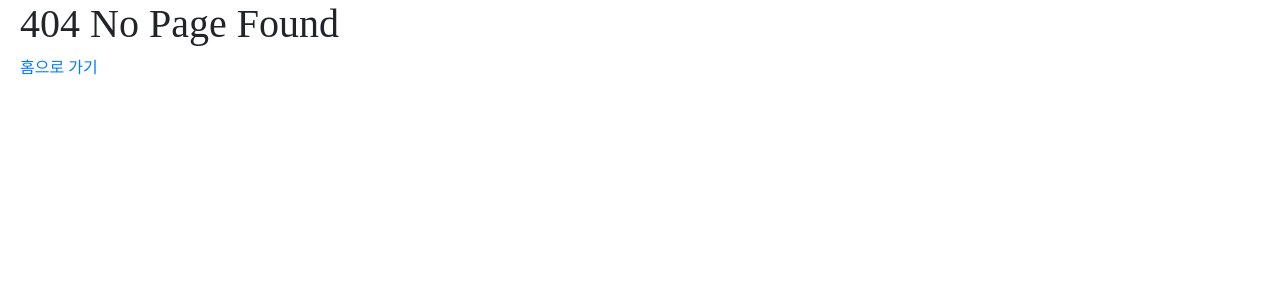
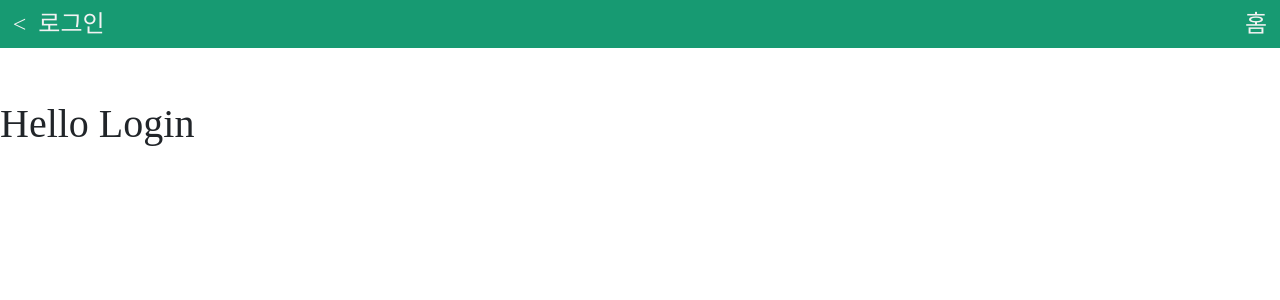
Before and after one commit to jinkyolee/hsok-admin, a React (Create React App) app: page /users in a window 1280 px wide. Before the commit this address had no page. Shown: the top 300 px of the page. Built offline with nearby package versions, Linux system fonts and the light colour scheme.

Commit message:
converted App.js and Navigation.js from class components to functional componenets
converted App.js and Navigation.js from class components to functional componenets using hooks

added hooks folder with hooks used in functional components

```diff
--- a/public/index.css
+++ b/public/index.css
@@ -58,7 +58,7 @@ span {
   }
 
   .top-item--mob {
-    margin-top: 15% !important;
+    margin-top: 16% !important;
   }
 
   .hidden--desk {
--- a/src/App.js
+++ b/src/App.js
@@ -1,5 +1,6 @@
-import React from "react";
-import { Route, Switch, BrowserRouter } from "react-router-dom";
+import React, { useState } from "react";
+import { Route, Switch, BrowserRouter, Redirect } from "react-router-dom";
+import useSetURLs from "./js/hooks/useSetURLs";
 import Navigation from "./js/components/Navigation";
 import Home from "./js/routes/Home";
 import NewRequests from "./js/routes/NewRequests";
@@ -7,26 +8,46 @@ import AnsweredReqs from "./js/routes/AnsweredRequests";
 import RequestDetail from "./js/routes/RequestDetail";
 import AnswerDetail from "./js/routes/AnswerDetail";
 import AnswerPage from "./js/routes/AnswerPage";
+import LoginPage from "./js/routes/LoginPage";
 import NoMatch from "./js/routes/NoMatch";
 
-function App() {
+const authRoutes = (
+  <Switch>
+    <Route path="/" exact={true} component={Home} />
+    <Route path="/new-requests" component={NewRequests} />
+    <Route path="/answered-requests" component={AnsweredReqs} />
+    <Route path="/request-detail" component={RequestDetail} />
+    <Route path="/answer-detail" component={AnswerDetail} />
+    <Route path="/answer-request" component={AnswerPage} />
+    <Route path="*" component={NoMatch} />
+  </Switch>
+);
+
+const guestRoutes = (location, loginCallback) => {
+  return (
+    <Switch>
+      <Route path="/" exact={true} component={Home} />
+      <Route path="/users" component={LoginPage} />
+      <Route path="*">
+        <Redirect to={{ pathname: "/users", state: { referrer: location } }} />
+      </Route>
+    </Switch>
+  );
+};
+
+const App = () => {
+  const [loginStat, setLoginStat] = useState(false);
+  let location = useSetURLs(window.location.pathname);
+
   return (
     <BrowserRouter>
       <Switch>
         <Navigation>
-          <Switch>
-            <Route path="/" exact={true} component={Home} />
-            <Route path="/new-requests" component={NewRequests} />
-            <Route path="/answered-requests" component={AnsweredReqs} />
-            <Route path="/request-detail" component={RequestDetail} />
-            <Route path="/answer-detail" component={AnswerDetail} />
-            <Route path="/answer-request" component={AnswerPage} />
-            <Route path="*" component={NoMatch} />
-          </Switch>
+          {loginStat ? authRoutes : guestRoutes(location, setLoginStat)}
         </Navigation>
       </Switch>
     </BrowserRouter>
   );
-}
+};
 
 export default App;
--- a/src/css/components/Request.css
+++ b/src/css/components/Request.css
@@ -22,7 +22,7 @@
 .carousel__image {
   height: 100%;
   width: 100%;
-  object-fit: fill;
+  object-fit: cover;
   border-radius: 20px;
 }
 
@@ -61,10 +61,6 @@
 
 .request__descrip--answered {
   color: #e8a818;
-}
-
-.request__image {
-  object-fit: fill;
 }
 
 @media screen and (min-width: 840px) {
--- a/src/css/routes/AnswerDetail.css
+++ b/src/css/routes/AnswerDetail.css
@@ -136,10 +136,21 @@
   }
 
   .answer-input {
-    width: 70%;
     height: 50px;
     border-radius: 10px;
     font-size: smaller;
+  }
+
+  @media screen and (min-width: 375px) {
+    .answer-input {
+      width: 80%;
+    }
+  }
+
+  @media screen and (max-width: 375px) {
+    .answer-input {
+      width: 75%;
+    }
   }
 
   .add-img-button {
@@ -158,7 +169,7 @@
 
   /* 견적 답변 페이지 */
   .answer__text {
-    width: 90%;
+    width: 100%;
     height: auto;
     border-radius: 10px;
   }
--- a/src/js/components/Navigation.js
+++ b/src/js/components/Navigation.js
@@ -1,113 +1,58 @@
-import React from "react";
+import React, { useState, useEffect } from "react";
 import "../../css/components/Navigation.css";
 import { Link } from "react-router-dom";
+import useSetTabs from "../hooks/useSetTabs";
+import useSetNavType from "../hooks/useSetNavType";
 
-function setTabs(url) {
-  var link;
-  var title;
-  var classTag;
-  var tagType;
+const Navigation = (props) => {
+  const [template, setTemplate] = useState("");
+  const { children, location } = props,
+    { pathname } = location;
+  const { link, title, status } = useSetTabs(pathname);
+  const tagType = useSetNavType();
 
-  const screenSize = window.screen.width;
-
-  switch (url) {
-    case "/new-requests":
-      link = "/";
-      title = "새 요청";
-      classTag = "column";
-      break;
-    case "/request-detail":
-      link = "/new-requests";
-      title = "세부 사항";
-      classTag = "column";
-      break;
-    case "/answer-request":
-      link = "/request-detail";
-      title = "견적 답변하기";
-      classTag = "column--large";
-      break;
-    case "/answered-requests":
-      link = "/";
-      title = "답변한 요청";
-      classTag = "column";
-      break;
-    case "/answer-detail":
-      link = "/answered-requests";
-      title = "답변 보기";
-      classTag = "column";
-      break;
-    default:
-      break;
-  }
-
-  if (screenSize > 840) {
-    tagType = "span";
-  } else if (screenSize < 840) {
-    tagType = "link";
-  }
-
-  const elements = { link, title, tagType, classTag };
-  return elements;
-}
-
-export default function Navigation(props) {
+  useEffect(() => {
     var navBar;
-  const { children } = props;
-  var url = props.location.pathname;
-  var elements = setTabs(url);
-
-  if (url === "/") {
+    if (pathname === "/") {
       navBar = (
         <nav className="nav-bar center--mob">
           <span className="nav-bar__text pos-left margin-none--mob">H:SOK</span>
         </nav>
       );
-  } else if (
-    url === "/new-requests" ||
-    url === "/request-detail" ||
-    url === "/answer-request"
-  ) {
+    } else {
+      if (tagType === "link") {
         navBar = (
-      <nav className="nav-bar">
-        {elements.tagType === "link" ? (
+          <nav className={`nav-bar nav-bar${status} center`}>
             <div className="pos-left column">
-            <Link to={elements.link} className="nav-bar__text">
-              {"<"}&nbsp;&nbsp;{elements.title}
+              <Link to={link} className="nav-bar__text">
+                {"<"}&nbsp;&nbsp;{title}
               </Link>
             </div>
-        ) : (
-          <span className="pos-left nav-bar__text">{elements.title}</span>
-        )}
             <Link to="/" className="pos-right">
               홈
             </Link>
           </nav>
         );
-  } else if (url === "/answered-requests" || "/answer-detail") {
+      } else {
         navBar = (
-      <nav className="nav-bar nav-bar--answered">
-        {elements.tagType === "link" ? (
-          <div className="pos-left">
-            <Link to={elements.link} className="nav-bar__text">
-              {"<"} {elements.title}
-            </Link>
-          </div>
-        ) : (
-          <span className="pos-left nav-bar__text">{elements.title}</span>
-        )}
+          <nav className={`nav-bar nav-bar${status} center--mob`}>
+            <span className="pos-left nav-bar__text">{title}</span>
             <Link to="/" className="pos-right">
               홈
             </Link>
           </nav>
         );
       }
-
-  const template = (
+    }
+    setTemplate(
       <div className="main">
         {navBar}
         {children}
       </div>
     );
+  }, [props, children, link, pathname, status, tagType, title]);
 
   return template;
-}
+};
+
+export default Navigation;
--- /dev/null
+++ b/src/js/hooks/usePrevState.js
@@ -0,0 +1,13 @@
+import { useRef, useEffect } from "react";
+
+const usePrevState = (value) => {
+  const ref = useRef();
+
+  useEffect(() => {
+    ref.current = value;
+  }, [value]);
+
+  return ref.current;
+};
+
+export default usePrevState;
--- /dev/null
+++ b/src/js/hooks/useSetNavType.js
@@ -0,0 +1,18 @@
+import { useState, useEffect } from "react";
+
+const useSetNavType = () => {
+  const screenSize = window.screen.width;
+  const [tagType, setTagType] = useState("");
+
+  useEffect(() => {
+    if (screenSize > 840) {
+      setTagType("span");
+    } else if (screenSize < 840) {
+      setTagType("link");
+    }
+  }, [screenSize]);
+
+  return tagType;
+};
+
+export default useSetNavType;
--- /dev/null
+++ b/src/js/hooks/useSetTabs.js
@@ -0,0 +1,51 @@
+// Custom Hooks for setting tab elements
+import { useState, useEffect } from "react";
+
+const useSetTabs = (url) => {
+  const [link, setLink] = useState(""),
+    [title, setTitle] = useState(""),
+    [classTag, setClassTag] = useState(""),
+    [status, setStatus] = useState("");
+
+  useEffect(() => {
+    if (url === "/new-requests") {
+      setLink("/");
+      setTitle("새 요청");
+      setClassTag("column");
+    } else if (url === "/request-detail") {
+      setLink("/new-requests");
+      setTitle("세부 사항");
+      setClassTag("column");
+    } else if (url === "/answer-request") {
+      setLink("/request-detail");
+      setTitle("견적 답변하기");
+      setClassTag("column--large");
+    } else if (url === "/answered-requests") {
+      setLink("/");
+      setTitle("답변한 요청");
+      setClassTag("column");
+    } else if (url === "/answer-detail") {
+      setLink("/answered-requests");
+      setTitle("답변보기");
+      setClassTag("column");
+    } else if (url === "/users") {
+      setLink("");
+      setTitle("로그인");
+      setClassTag("column");
+    }
+
+    if (
+      url === "/new-requests" ||
+      url === "/request-detail" ||
+      url === "/answer-request"
+    ) {
+      setStatus("");
+    } else if (url === "/answered-requests" || url === "/answer-detail") {
+      setStatus("--answered");
+    }
+  }, [url]);
+
+  return { link, title, classTag, status };
+};
+
+export default useSetTabs;
--- /dev/null
+++ b/src/js/hooks/useSetURLs.js
@@ -0,0 +1,16 @@
+import { useState, useEffect } from "react";
+import usePrevState from "./usePrevState";
+
+const useSetURLs = (pathname) => {
+  const [location, setLocation] = useState(pathname);
+
+  useEffect(() => {
+    setLocation(pathname);
+  }, [pathname]);
+
+  let prevLocation = usePrevState(location);
+
+  return { location, prevLocation };
+};
+
+export default useSetURLs;
--- /dev/null
+++ b/src/js/routes/LoginPage.js
@@ -0,0 +1,5 @@
+import React from "react";
+
+export default function LoginPage() {
+  return <h1 style={{ marginTop: 100 }}>Hello Login</h1>;
+}
--- a/src/js/routes/NewRequests.js
+++ b/src/js/routes/NewRequests.js
@@ -18,11 +18,13 @@ class NewRequests extends React.Component {
     super(props);
     this.state = {
       requests: [],
-      url: this.props.location.pathname,
+      // url: this.props.location.pathname,
     };
   }
 
   render() {
+    console.log(this.props);
+
     return (
       <div className="requests-container">
         <Request
@@ -30,28 +32,32 @@ class NewRequests extends React.Component {
           id={1}
           description={"소리 없는 방구"}
           images={images}
-          from={this.state.url}
+          // from={this.state.url}
+          from={"/new-requests"}
         />
         <Request
           key={2}
           id={2}
           description={"훈이 없는 짱구"}
           images={images}
-          from={this.state.url}
+          // from={this.state.url}
+          from={"/new-requests"}
         />
         <Request
           key={3}
           id={3}
           description={"이곳은 소라게 도시"}
           images={images}
-          from={this.state.url}
+          // from={this.state.url}
+          from={"/new-requests"}
         />
         <Request
           key={4}
           id={4}
           description={"이곳은 소락의 도시"}
           images={images}
-          from={this.state.url}
+          // from={this.state.url}
+          from={"/new-requests"}
         />
       </div>
     );
```
Also changed, not shown: src/js/hooks/useTitle.js (added, +16 -0 lines). Lines whose indentation alone changed are shown as unchanged.
